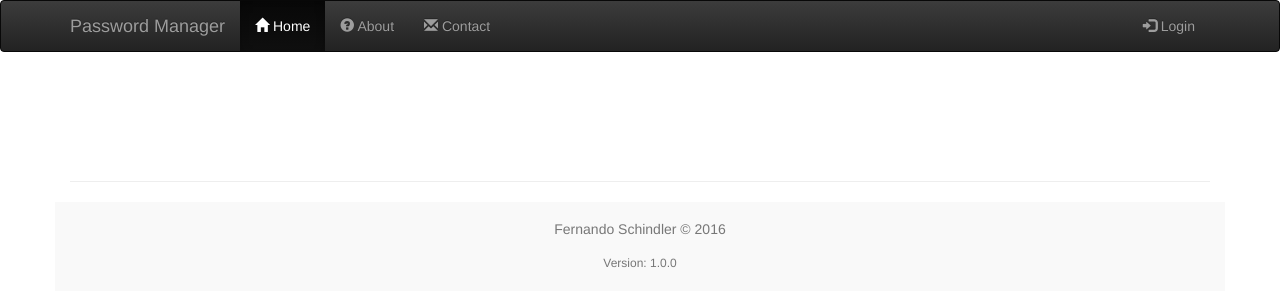
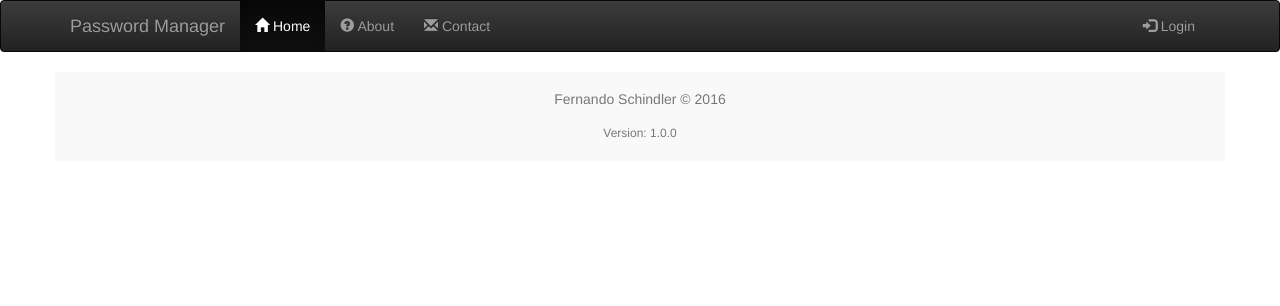
Before and after one commit to schindler/coursera-test, a plain HTML site: page PasswordManager/index.html in a window 1280 px wide. Drawn offline with Linux system fonts and the light colour scheme.

Commit message:
Zoom correction

```diff
--- a/PasswordManager/css/app.css
+++ b/PasswordManager/css/app.css
@@ -1,9 +1,5 @@
 .navbar {
   min-width  :  100px;
-}
-
-body > .container {
-  padding: 60px 15px 0;
 }
 
 .container .text-muted {
--- a/PasswordManager/index.html
+++ b/PasswordManager/index.html
@@ -46,9 +46,7 @@
 
      <!-- Begin page content -->
     <div class="container">
-      <div class="page-header">
-        <h1></h1>
-      </div>
+
     </div>
 
       <!-- Modal para login -->
```
Lines whose indentation alone changed are shown as unchanged.
